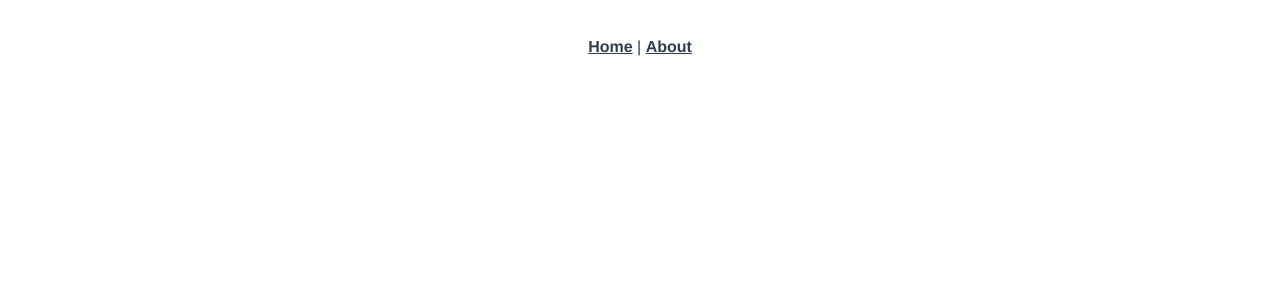
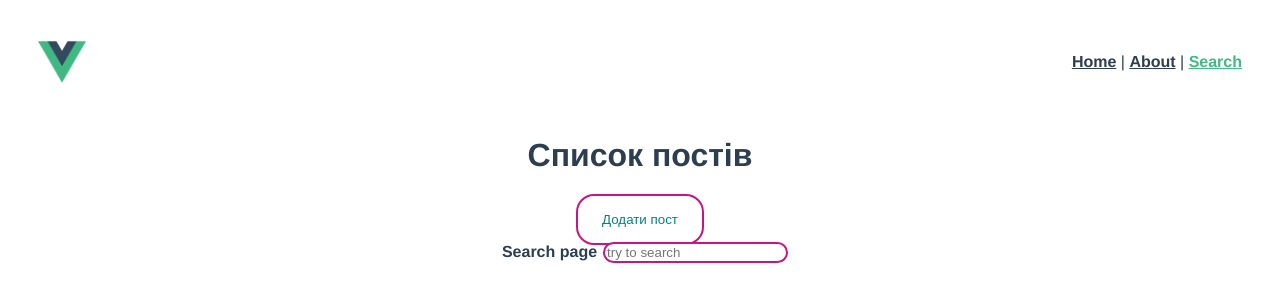
Before and after one commit to sergkrasivskyi/vue-lesson-5, a Vue app: page /search in a window 1280 px wide. Before the commit this address had no page. Shown: the top 302 px of the page. Built offline with nearby package versions, Linux system fonts and the light colour scheme.

Commit message:
learning

```diff
--- a/public/index.html
+++ b/public/index.html
@@ -4,14 +4,11 @@
     <meta charset="utf-8">
     <meta http-equiv="X-UA-Compatible" content="IE=edge">
     <meta name="viewport" content="width=device-width,initial-scale=1.0">
-    <link rel="icon" href="<%= BASE_URL %>favicon.ico">
-    <title><%= htmlWebpackPlugin.options.title %></title>
+
+    <title>New Project</title>
   </head>
   <body>
-    <noscript>
-      <strong>We're sorry but <%= htmlWebpackPlugin.options.title %> doesn't work properly without JavaScript enabled. Please enable it to continue.</strong>
-    </noscript>
-    <div id="app"></div>
-    <!-- built files will be auto injected -->
+      <div id="app"></div>
+
   </body>
 </html>
--- a/src/App.vue
+++ b/src/App.vue
@@ -1,11 +1,17 @@
 <template>
-  <nav>
-    <router-link to="/">Home</router-link> |
-    <router-link to="/about">About</router-link>
-  </nav>
-  <router-view/>
+  <div>
+    <app-header></app-header>
+    <router-view />
+  </div>
 </template>
-
+<script>
+  import AppHeader from "@/components/AppHeader.vue"
+  export default {
+    components: {
+      AppHeader
+    }
+  }
+</script>
 <style lang="scss">
 #app {
   font-family: Avenir, Helvetica, Arial, sans-serif;
--- /dev/null
+++ b/src/components/AppHeader.vue
@@ -0,0 +1,41 @@
+<template>
+  <nav class="header-nav">
+    <div class="header-nav__logo">
+      <router-link class="header-nav__link" to="/"><img src="../assets/logo.png" alt="Logo"></router-link>
+    </div>
+    <div class="links">
+      <router-link class="header-nav__link" to="/">Home</router-link> |
+      <router-link class="header-nav__link" to="/about">About</router-link> |
+      <router-link class="header-nav__link" to="/search">Search</router-link>
+    </div>
+  </nav>
+</template>
+
+<script>
+export default {
+  name: "AppHeader"
+}
+</script>
+
+<style lang="scss" scoped>
+.header-nav {
+  height: 3rem;
+  display: flex;
+  align-items: center;
+
+  .links {
+    margin-left: auto;
+  }
+
+  &__logo {
+    height: inherit;
+
+    img {
+      height: 100%;
+    }
+
+  }
+
+  &__link {}
+}
+</style>
--- a/src/components/HelloWorld.vue
+++ /dev/null
@@ -1,59 +0,0 @@
-<template>
-  <div class="hello">
-    <h1>{{ msg }}</h1>
-    <p>
-      For a guide and recipes on how to configure / customize this project,<br>
-      check out the
-      <a href="https://cli.vuejs.org" target="_blank" rel="noopener">vue-cli documentation</a>.
-    </p>
-    <h3>Installed CLI Plugins</h3>
-    <ul>
-      <li><a href="https://github.com/vuejs/vue-cli/tree/dev/packages/%40vue/cli-plugin-babel" target="_blank" rel="noopener">babel</a></li>
-      <li><a href="https://github.com/vuejs/vue-cli/tree/dev/packages/%40vue/cli-plugin-router" target="_blank" rel="noopener">router</a></li>
-      <li><a href="https://github.com/vuejs/vue-cli/tree/dev/packages/%40vue/cli-plugin-vuex" target="_blank" rel="noopener">vuex</a></li>
-    </ul>
-    <h3>Essential Links</h3>
-    <ul>
-      <li><a href="https://vuejs.org" target="_blank" rel="noopener">Core Docs</a></li>
-      <li><a href="https://forum.vuejs.org" target="_blank" rel="noopener">Forum</a></li>
-      <li><a href="https://chat.vuejs.org" target="_blank" rel="noopener">Community Chat</a></li>
-      <li><a href="https://twitter.com/vuejs" target="_blank" rel="noopener">Twitter</a></li>
-      <li><a href="https://news.vuejs.org" target="_blank" rel="noopener">News</a></li>
-    </ul>
-    <h3>Ecosystem</h3>
-    <ul>
-      <li><a href="https://router.vuejs.org" target="_blank" rel="noopener">vue-router</a></li>
-      <li><a href="https://vuex.vuejs.org" target="_blank" rel="noopener">vuex</a></li>
-      <li><a href="https://github.com/vuejs/vue-devtools#vue-devtools" target="_blank" rel="noopener">vue-devtools</a></li>
-      <li><a href="https://vue-loader.vuejs.org" target="_blank" rel="noopener">vue-loader</a></li>
-      <li><a href="https://github.com/vuejs/awesome-vue" target="_blank" rel="noopener">awesome-vue</a></li>
-    </ul>
-  </div>
-</template>
-
-<script>
-export default {
-  name: 'HelloWorld',
-  props: {
-    msg: String
-  }
-}
-</script>
-
-<!-- Add "scoped" attribute to limit CSS to this component only -->
-<style scoped lang="scss">
-h3 {
-  margin: 40px 0 0;
-}
-ul {
-  list-style-type: none;
-  padding: 0;
-}
-li {
-  display: inline-block;
-  margin: 0 10px;
-}
-a {
-  color: #42b983;
-}
-</style>
--- /dev/null
+++ b/src/components/UI/TheAppButton.vue
@@ -0,0 +1,36 @@
+<template>
+  <button class="button" @click.right.prevent="clickButton">
+    <slot></slot>
+  </button>
+</template>
+
+<script>
+export default {
+  name: "TheAppButton",
+  methods: {
+      clickButton() {
+        this.$emit("clickButton", "  It Happens")
+      }
+  }
+}
+</script>
+
+<style lang="scss" scoped>
+.button {
+  padding-inline: 1.5rem;
+  padding-block: 1rem;
+  color: teal;
+  background-color: transparent;
+  outline: 2px solid mediumvioletred;
+  border: none;
+  border-radius: 1rem;
+  transition: background-color 0.5s ease;
+
+  &:hover,
+  &:active,
+  &:focus-within {
+    color: bisque;
+    background-color: teal;
+  }
+}
+</style>
--- /dev/null
+++ b/src/components/UI/TheAppInput.vue
@@ -0,0 +1,36 @@
+<template>
+  <div>
+    <label class="input-label" for="input-app" >
+      <slot></slot>
+    </label>
+    <input type="text" id="input-app" :placeholder="placeholder" >
+  </div>
+</template>
+
+<script>
+export default {
+  name: "the-app-input",
+  props: {
+    placeholder: {type: String, default: "default placeholder"}
+  },
+  setup() {
+    // const placeholder = 'try to input some';
+
+    return {}
+  }
+}
+</script>
+
+<style lang="scss" scoped>
+.input-label {
+  font-size: 1rem;
+  font-weight: 700;
+  padding: 0.5rem;
+}
+
+input {
+  outline: 2px solid mediumvioletred;
+  border: none;
+  border-radius: 1rem;
+}
+</style>
--- /dev/null
+++ b/src/components/UI/index.js
@@ -0,0 +1,3 @@
+import  TheAppInput  from '@/components/UI/TheAppInput.vue'
+import TheAppButton from "@/components/UI/TheAppButton.vue";
+export default [TheAppInput, TheAppButton];
--- a/src/main.js
+++ b/src/main.js
@@ -3,4 +3,7 @@ import App from './App.vue'
 import router from './router'
 import store from './store'
 
-createApp(App).use(store).use(router).mount('#app')
+import components from "@/components/UI";
+const app = createApp(App);
+components.forEach(element => app.component(element.name, element));
+app.use(store).use(router).mount("#app")
--- a/src/router/index.js
+++ b/src/router/index.js
@@ -1,25 +1,32 @@
-import { createRouter, createWebHistory } from 'vue-router'
-import HomeView from '../views/HomeView.vue'
+import { createRouter, createWebHistory } from "vue-router";
+import HomeView from "../views/HomeView.vue";
+import AppSearchView from "../views/AppSearchView.vue";
 
 const routes = [
   {
-    path: '/',
-    name: 'home',
-    component: HomeView
+    path: "/",
+    name: "home",
+    component: HomeView,
   },
   {
-    path: '/about',
-    name: 'about',
+    path: "/about",
+    name: "about",
     // route level code-splitting
     // this generates a separate chunk (about.[hash].js) for this route
     // which is lazy-loaded when the route is visited.
-    component: () => import(/* webpackChunkName: "about" */ '../views/AboutView.vue')
-  }
-]
+    component: () =>
+      import(/* webpackChunkName: "about" */ "../views/AboutView.vue"),
+  },
+  {
+    path: "/search",
+    name: "search",
+    component: AppSearchView,
+  },
+];
 
 const router = createRouter({
   history: createWebHistory(process.env.BASE_URL),
-  routes
-})
+  routes,
+});
 
-export default router
+export default router;
--- a/src/views/AboutView.vue
+++ b/src/views/AboutView.vue
@@ -1,5 +1,6 @@
 <template>
   <div class="about">
     <h1>This is an about page</h1>
+    <the-app-input>About</the-app-input>
   </div>
 </template>
--- /dev/null
+++ b/src/views/AppSearchView.vue
@@ -0,0 +1,22 @@
+<template>
+  <div>
+    <h1>Список постів</h1>
+    <the-app-button @clickButton="buttonClicked">Додати пост</the-app-button>
+    <the-app-input placeholder="try to search">Search page</the-app-input>
+  </div>
+</template>
+
+<script>
+export default {
+  name: "AppSearchView",
+  methods: {
+    buttonClicked(arg) {
+      alert("Event clickButton Cathed" + arg)
+    }
+  }
+}
+</script>
+
+<style lang="scss" scoped>
+
+</style>
--- a/src/views/HomeView.vue
+++ b/src/views/HomeView.vue
@@ -1,18 +1,13 @@
 <template>
   <div class="home">
-    <img alt="Vue logo" src="../assets/logo.png">
-    <HelloWorld msg="Welcome to Your Vue.js App"/>
+    <h1>Home Page Here</h1>
   </div>
 </template>
 
 <script>
 // @ is an alias to /src
-import HelloWorld from '@/components/HelloWorld.vue'
 
 export default {
   name: 'HomeView',
-  components: {
-    HelloWorld
-  }
 }
 </script>
```
Also changed, not shown: 1 other file (tests, documents, lock files or other folders).
